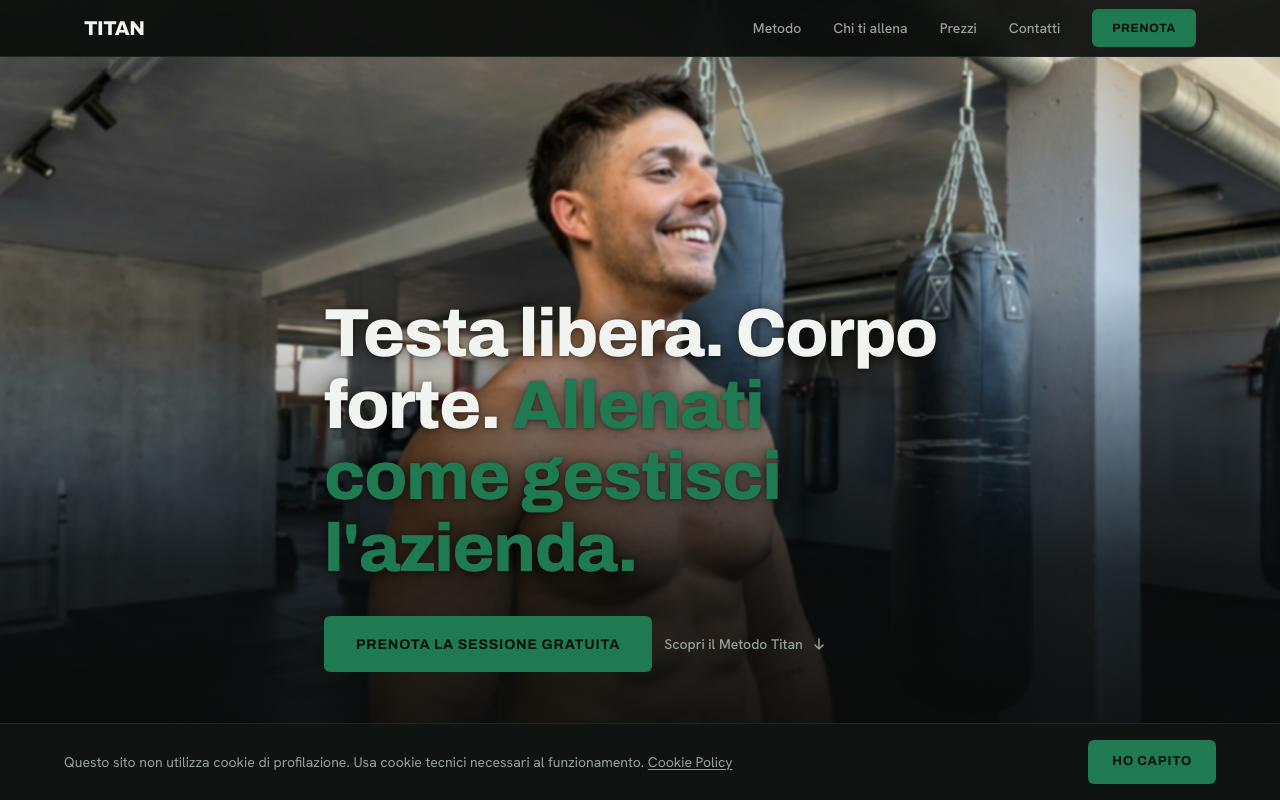
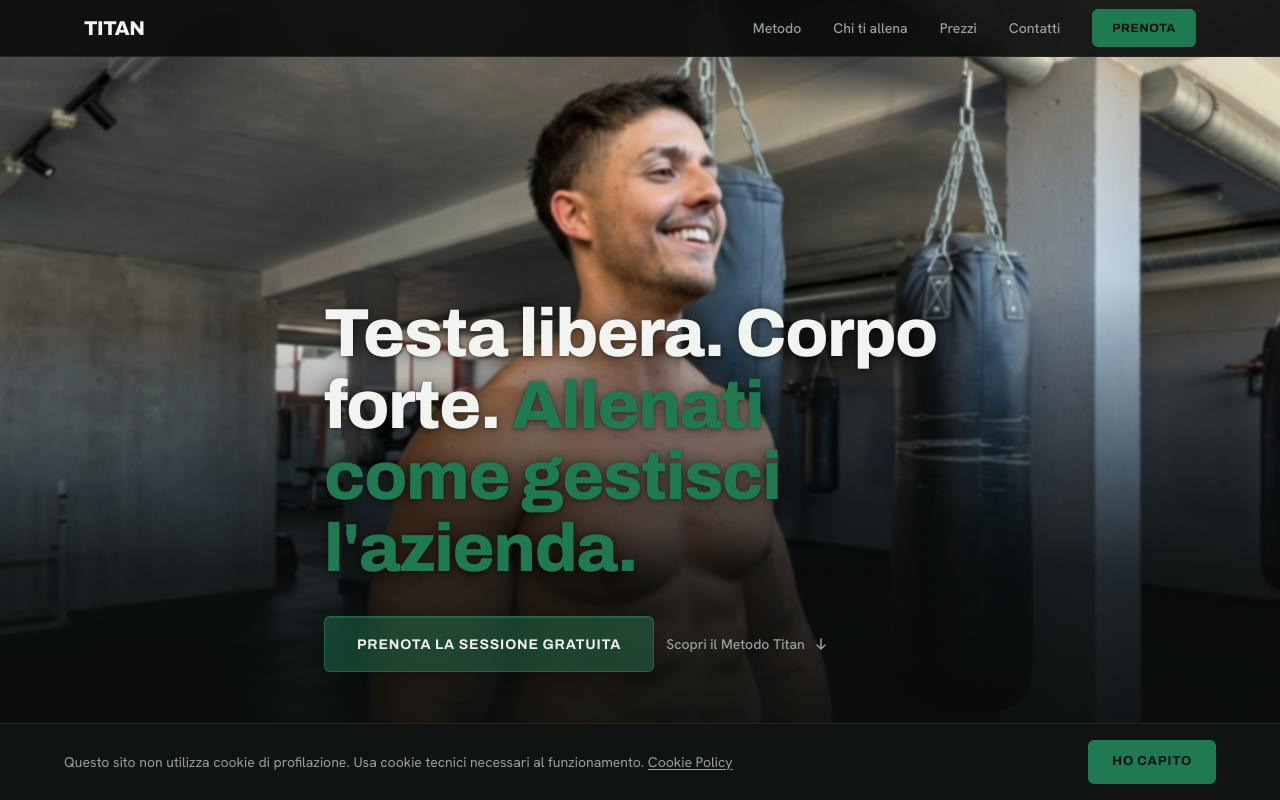
Before and after one commit to elevatetrading/titan-alextrainer, a Next.js app: page / in a window 1280 px wide. Shown: the top 800 px of the page. Built offline with nearby package versions, Linux system fonts and the light colour scheme.

Commit message:
Hero: btn glass; ProveRapide: strisce più strette; LeVoci: sfondo nero

```diff
--- a/components/sections/Hero.tsx
+++ b/components/sections/Hero.tsx
@@ -56,7 +56,29 @@ export default function Hero() {
 
         {/* CTA */}
         <div className="flex flex-col gap-3 sm:flex-row sm:items-center">
-          <a href="#contatti" className="btn-cta w-full sm:w-auto">
+          <a
+            href="#contatti"
+            className="w-full sm:w-auto flex items-center justify-center"
+            style={{
+              height: "56px",
+              borderRadius: "6px",
+              padding: "0 2rem",
+              fontFamily: "var(--font-archivo)",
+              fontWeight: 700,
+              fontSize: "0.875rem",
+              letterSpacing: "0.06em",
+              textTransform: "uppercase",
+              textDecoration: "none",
+              color: "rgba(255,255,255,0.92)",
+              backgroundColor: "rgba(31,122,82,0.45)",
+              border: "1px solid rgba(31,122,82,0.7)",
+              backdropFilter: "blur(12px)",
+              WebkitBackdropFilter: "blur(12px)",
+              boxShadow: "inset 0 1px 0 rgba(255,255,255,0.12), 0 4px 20px rgba(0,0,0,0.3)",
+              whiteSpace: "nowrap",
+              transition: "background-color 200ms ease",
+            }}
+          >
             Prenota la sessione gratuita
           </a>
           <a
--- a/components/sections/LeVoci.tsx
+++ b/components/sections/LeVoci.tsx
@@ -25,7 +25,7 @@ const recensioni = [
 export default function LeVoci() {
   return (
     <section
-      style={{ backgroundColor: "var(--green-deep)" }}
+      style={{ backgroundColor: "var(--bg-base)" }}
       className="section-pad overflow-hidden"
     >
       <div className="max-w-6xl mx-auto px-5 mb-10">
--- a/components/sections/ProveRapide.tsx
+++ b/components/sections/ProveRapide.tsx
@@ -29,7 +29,7 @@ export default function ProveRapide() {
         >
           <div
             className="max-w-6xl mx-auto px-5"
-            style={{ paddingTop: "32px", paddingBottom: "32px" }}
+            style={{ paddingTop: "20px", paddingBottom: "20px" }}
           >
             <div className="flex flex-col gap-2 md:flex-row md:items-baseline md:gap-10">
               <span
```
